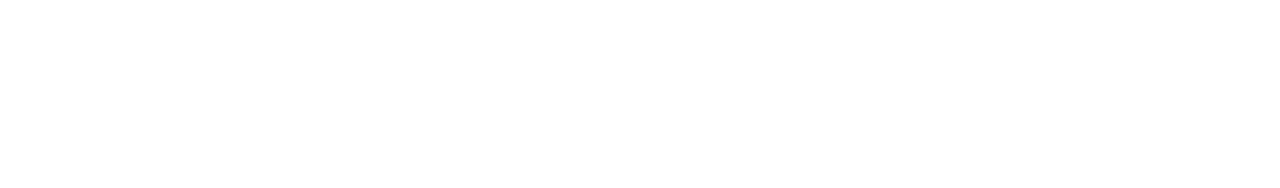
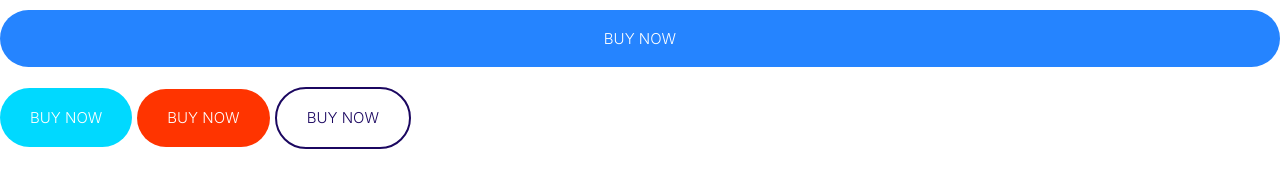
Before and after one commit to fateme-jaberi/moshified, a plain HTML site: page index.html in a window 1280 px wide. Drawn offline with Linux system fonts and the light colour scheme.

Commit message:
Creating buttons.

```diff
--- a/css/styles.css
+++ b/css/styles.css
@@ -6,6 +6,9 @@
     --color-body: #918ca4;
 }
 
+*,*::after,*::before{
+    box-sizing: border-box;
+}
 /*Typography*/
 
 html{
@@ -126,6 +129,62 @@ a{
 @media screen and (min-width:1024px){
     .list--tick .list__item{
         padding-left: 0;
-
     }
 }
+
+/*icons*/
+
+
+/*Buttons*/
+
+.btn{
+    border-radius: 40px;
+    border: 0;
+    cursor: pointer;
+    font-size: 1.8rem;
+    font-weight: 300;
+    padding: 2rem 3rem;
+    text-transform: uppercase;
+    white-space: nowrap;
+    text-align: center;
+    margin: 1rem 0;
+}
+.btn--primary{
+    background: var(--color-primary);
+    color: #fff;
+}
+.btn--primary:hover{
+    background: #3a8ffd;
+}
+.btn--secondary{
+    background: var(--color-secondary);
+    color: #fff;
+}
+.btn--secondary:hover{
+    background: #00c8eb;
+}
+.btn--accent{
+    background: var(--color-accent);
+    color: #fff;
+}
+.btn--accent:hover{
+    background: #ec3000;
+}
+.btn--outline{
+    background: #fff;
+    color: var(--color-heading);
+    border: 2px solid var(--color-heading);
+}
+.btn--outline:hover{
+    background: var(--color-heading);
+    color: #fff;
+}
+.btn--block{
+    width: 100%;
+    display: inline-block;
+}
+@media screen and (min-width:1024px) {
+    .btn{
+        font-size: 1.5rem;
+    }
+}
--- a/index.html
+++ b/index.html
@@ -7,11 +7,16 @@
     <link rel="preconnect" href="https://fonts.googleapis.com" />
     <link rel="preconnect" href="https://fonts.gstatic.com" crossorigin />
     <link
-      href="https://fonts.googleapis.com/css2?family=Inter:wght@200;400;600;700&display=swap"
+      href="https://fonts.googleapis.com/css2?family=Inter:wght@200;300;400;600;700&display=swap"
       rel="stylesheet"
     />
     <link rel="stylesheet" href="css/normalize.css" />
     <link rel="stylesheet" href="css/styles.css" />
   </head>
-  <body></body>
+  <body>
+    <button class="btn btn--primary btn--block">Buy now</button>
+    <a href="#" class="btn btn--secondary">buy now</a>
+    <button class="btn btn--accent">Buy now</button>
+    <button class="btn btn--outline">Buy now</button>
+  </body>
 </html>
```
Also changed, not shown: components/buttons.html (added, +4 -0 lines).
